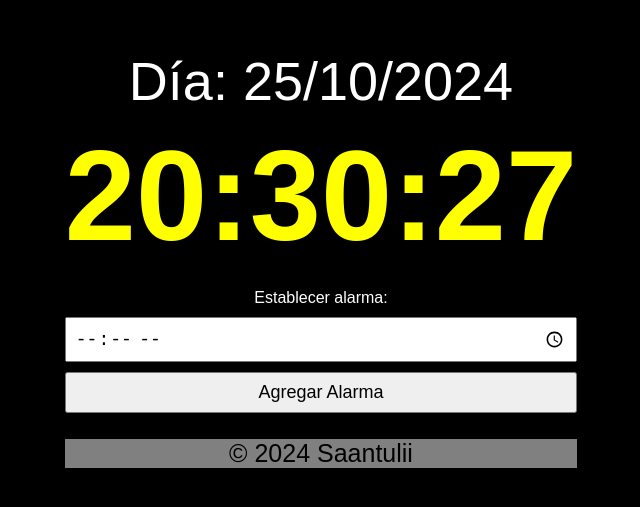
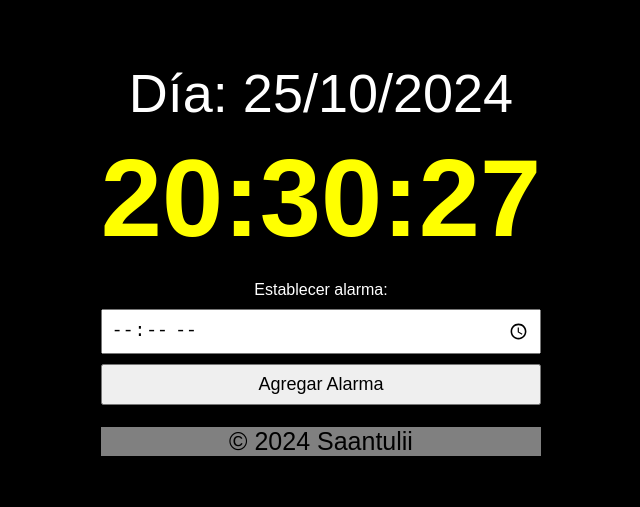
Before and after one commit to Saantulii/Reloj, a plain HTML site: page index.html in a window 1280 px wide. Shown: the part 141-648 px from the top of the page, without its empty margins (319-959 px from the left). Drawn offline with Linux system fonts and the light colour scheme.

Commit message:
Update styles.css

```diff
--- a/styles.css
+++ b/styles.css
@@ -25,7 +25,7 @@ body {
 
   .clock {
     color: yellow;
-    font-size: 128px;
+    font-size: 110px;
     font-weight: bold;
     margin-bottom: 20px;
   }
```
